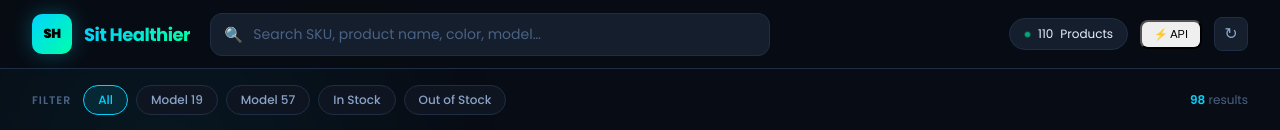
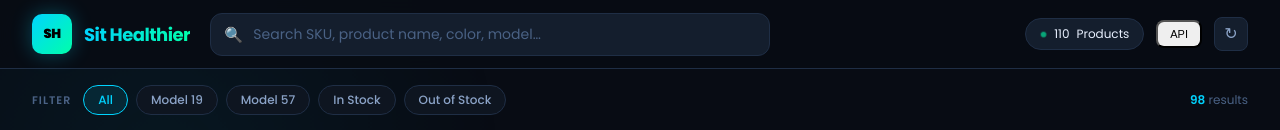
Before and after one commit to fahmida-fahmi/my-store, a plain HTML site: page index.html in a window 1280 px wide. Shown: the top 130 px of the page. Drawn offline with Linux system fonts and the light colour scheme.

Commit message:
change the cursor pointer style and api icon

```diff
--- a/index.html
+++ b/index.html
@@ -1014,7 +1014,7 @@
           <div class="stat-dot" id="statDot"></div><span id="totalCount">—</span> Products
         </div>
         <button class="btn btn-outline btn-sm" id="apiConnectBtn" onclick="toggleApiPanel()"
-          title="Connect Google Sheets API" style="padding:6px 12px;font-size:11px;border-radius:8px">⚡ API</button>
+          title="Connect Google Sheets API" style="padding:6px 12px;font-size:11px;border-radius:8px; cursor: pointer;">API</button>
         <button class="refresh-btn" id="refreshBtn" onclick="loadData(true)" title="Refresh data"><span
             class="spin-icon" style="display:inline-block;font-size:16px;line-height:1">↻</span></button>
       </div>
```
